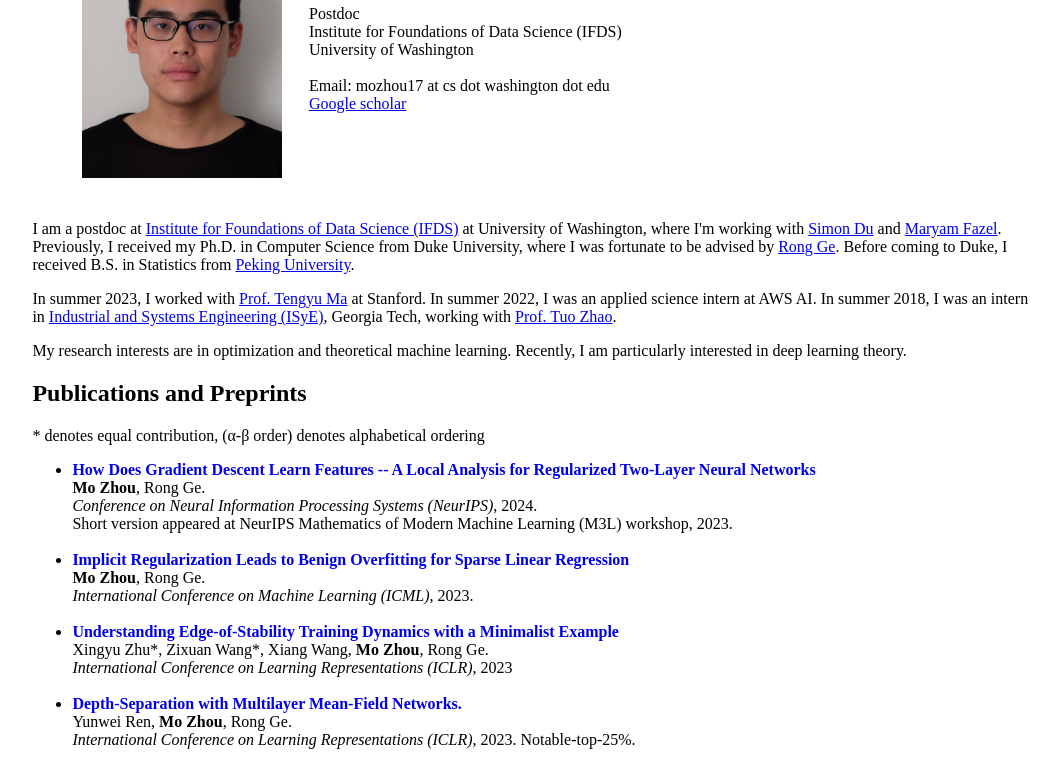
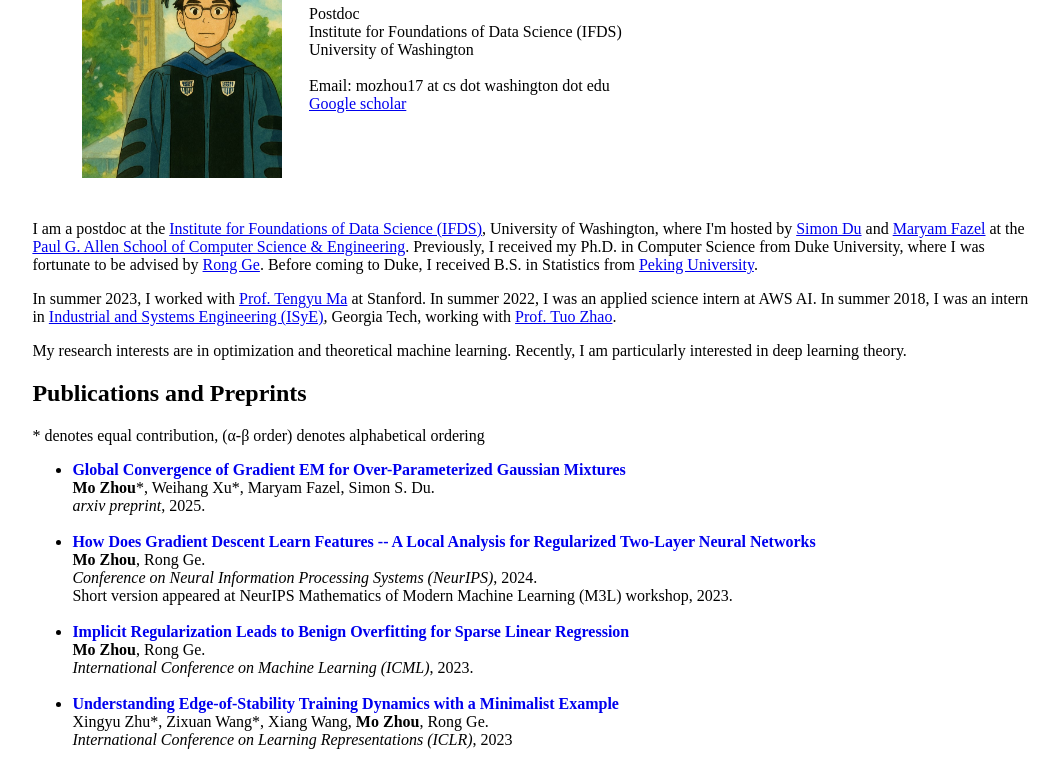
Before and after one commit to mozhou7/mozhou7.github.io, a plain HTML site: page index.html in a window 1280 px wide. Shown: the part 130-894 px from the top of the page, without its empty margins (102-1161 px from the left). Drawn offline with Linux system fonts and the light colour scheme.

Commit message:
update new paper & photos

```diff
--- a/index.html
+++ b/index.html
@@ -2,7 +2,7 @@
 <meta http-equiv="Content-Type" content="text/html; charset=utf-8" />
 
 <head>
-    <title>Mo Zhou's Homepage</title>
+    <title>Mo Zhou's Homepage, University of Washington</title>
     <style>
     #header {
         text-align: center;
@@ -22,17 +22,37 @@
         padding:5px;
         margin-left:150px;
     }
-</style>
+    </style>
+
+    <script>
+        // List of image filenames
+        const images = [
+            "mozhou-1.jpg",
+            "mozhou-2.jpg",
+            "mozhou-3.jpg"
+        ];
+
+        // Pick a random image on load
+        window.onload = function () {
+            const randomIndex = Math.floor(Math.random() * images.length);
+            const imgElement = document.getElementById("randomImage");
+            imgElement.src = images[randomIndex];
+        };
+    </script>
 </head>
 
 <body>
     <div id="header">
         <table cellspacing="25">
+
             <td>
-                <img src="MoZhou.jpg" width="200" height="274">
+                <img id="randomImage" src="mozhou-1.jpg" width="200" height="274">
             </td>
             <td>
                 <h2>Mo Zhou 周墨</h2>
+
+                <!-- <h2>Moving to <a href="https://mozhou7.github.io" >new homepage</a></h2> -->
+
                 Postdoc<br>
                 Institute for Foundations of Data Science (IFDS)<br>
                 University of Washington<br>
@@ -47,7 +67,7 @@
 
     <div id="main">
         <p>
-            I am a postdoc at <a href="https://ifds.info/" target='_blank'> Institute for Foundations of Data Science (IFDS)</a> at University of Washington, where I'm working with <a href="https://simonshaoleidu.com/" target="_blank"> Simon Du</a> and <a href="https://people.ece.uw.edu/fazel_maryam/" target="_blank"> Maryam Fazel</a>.
+            I am a postdoc at the <a href="https://ifds.info/" target='_blank'> Institute for Foundations of Data Science (IFDS)</a>, University of Washington, where I'm hosted by <a href="https://simonshaoleidu.com/" target="_blank"> Simon Du</a> and <a href="https://people.ece.uw.edu/fazel_maryam/" target="_blank"> Maryam Fazel</a> at the <a href="https://www.cs.washington.edu/" target='_blank'> Paul G. Allen School of Computer Science & Engineering</a>.
 
             Previously, I received my Ph.D. in Computer Science from Duke University, where I was fortunate to be advised by <a href="https://users.cs.duke.edu/~rongge/" target="_blank"> Rong Ge</a>. Before coming to Duke, I received B.S. in Statistics from <a href="http://english.pku.edu.cn/" target="_blank">Peking University</a>.
         </p>
@@ -68,6 +88,16 @@
         <h2>Publications and Preprints</h2>
             * denotes equal contribution, (&alpha;-&beta; order) denotes alphabetical ordering
             <ul>
+                <li>
+                <a style="text-decoration: none" href="https://arxiv.org/abs/2506.06584" target="_blank">
+                <b>Global Convergence of Gradient EM for Over-Parameterized Gaussian Mixtures</b></a>
+                <br>
+                <b>Mo Zhou</b>*, Weihang Xu*, Maryam Fazel, Simon S. Du.<br>
+                <em>arxiv preprint</em>, 2025.<br>
+                </li>
+
+                <br>
+
                 <li>
                 <a style="text-decoration: none" href="https://arxiv.org/abs/2406.01766" target="_blank">
                 <b>How Does Gradient Descent Learn Features -- A Local Analysis for Regularized Two-Layer Neural Networks</b></a>
@@ -239,12 +269,12 @@
 
     <div id="footer">
         <p>
-        Last update: Oct. 2024<br>
+        Last update: Jun. 2025<br>
         <!--
         <div style="display:inline-block;width:200px;"><script type="text/javascript" src="//rf.revolvermaps.com/0/0/7.js?i=5r8n992u4ex&amp;m=0&amp;c=ff0000&amp;cr1=ffffff&amp;sx=0" async="async"></script></div>
         -->
 
-        <a href="https://clustrmaps.com/site/1c1p3"  title="Visit tracker"><img src="//www.clustrmaps.com/map_v2.png?d=8E8iZC4fXp9j2i9WmclWCAi6qqu2sw0xExxKmPGsIMc&cl=ffffff" /></a>
+        <a href='https://clustrmaps.com/site/1bxel'  title='Visit tracker'><img src='//clustrmaps.com/map_v2.png?cl=ffffff&w=147&t=n&d=L8lUkdVpMYV6gIoZgqu7QhNnjBZp7ZRyz3cETuF0fw0'/></a>
     </div>
 </body>
 
```
Also changed, not shown: MoZhou-old.jpg (added), mozhou-1.jpg (added), mozhou-2.jpg (added), mozhou-3.jpg (added).
